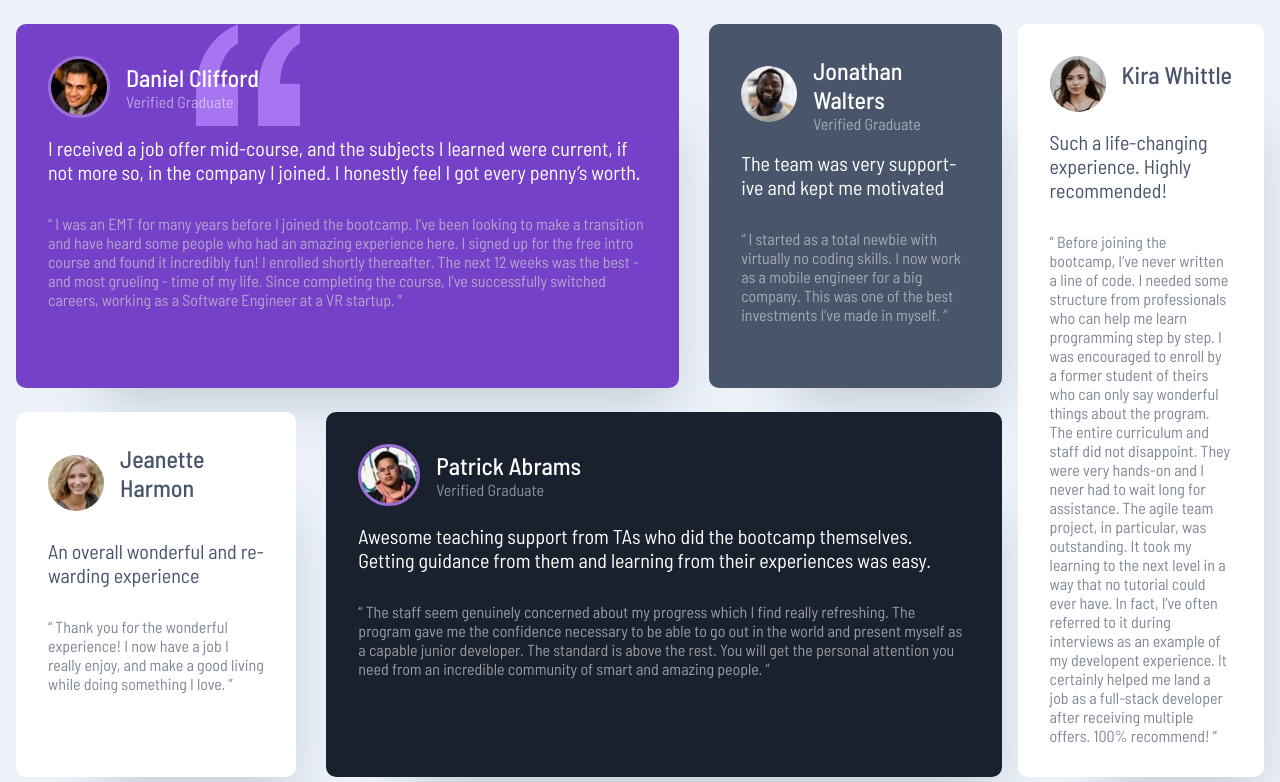
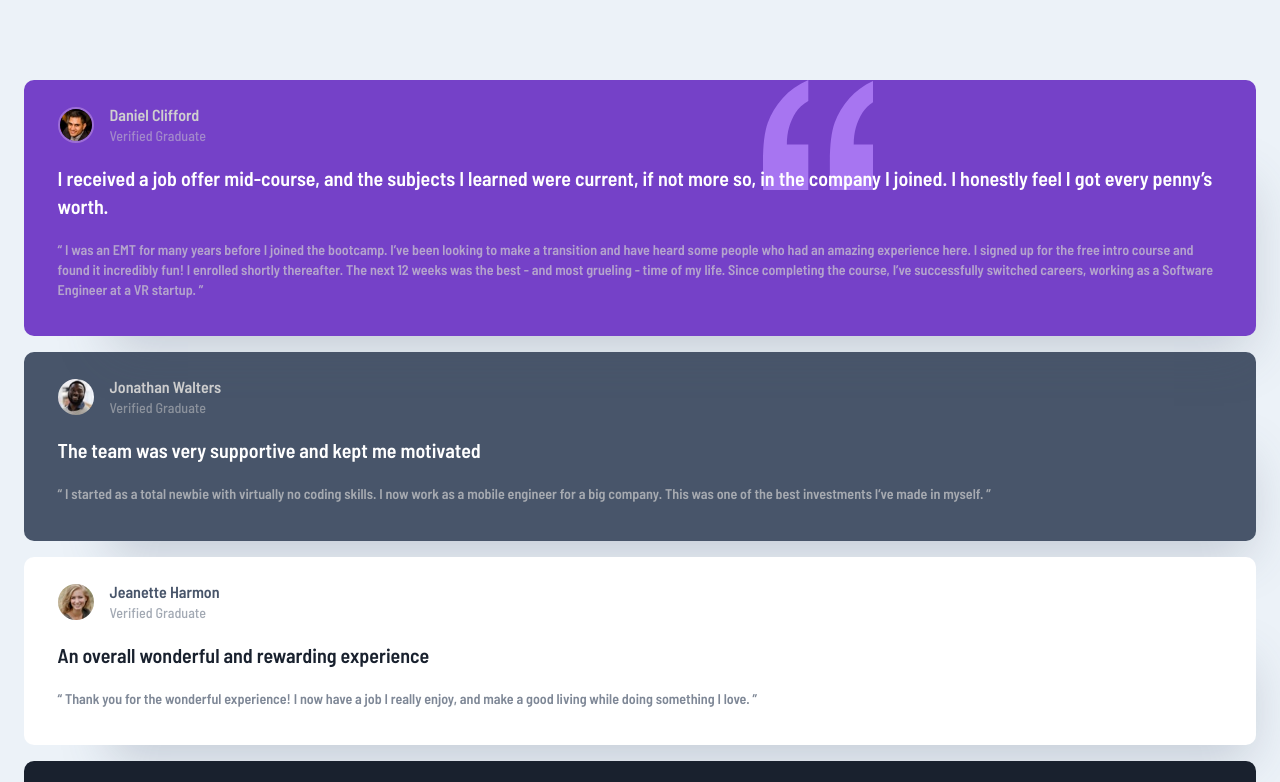
Before and after one commit to FrontendBy-GJ/testimonials-grid-section, a plain HTML site: page index.html in a window 1280 px wide. Shown: the top 782 px of the page. Drawn offline with Linux system fonts and the light colour scheme.

Commit message:
style: adjust colors and spacing

```diff
--- a/index.html
+++ b/index.html
@@ -17,11 +17,14 @@
   </head>
   <body>
     <main>
-      <div class="rows-container">
-        <div class="row">
       <article class="article-1">
         <div class="user">
-              <img src="/images/image-daniel.jpg" alt="Daniel Clifford" />
+          <img
+            width="36"
+            height="36"
+            src="/images/image-daniel.jpg"
+            alt="Daniel Clifford"
+          />
           <div class="name">
             <h2>Daniel Clifford</h2>
             <p>Verified Graduate</p>
@@ -29,58 +32,69 @@
         </div>
         <p class="title">
           I received a job offer mid-course, and the subjects I learned were
-              current, if not more so, in the company I joined. I honestly feel
-              I got every penny’s worth.
+          current, if not more so, in the company I joined. I honestly feel I
+          got every penny’s worth.
         </p>
         <p class="summary">
-              “ I was an EMT for many years before I joined the bootcamp. I’ve
-              been looking to make a transition and have heard some people who
-              had an amazing experience here. I signed up for the free intro
-              course and found it incredibly fun! I enrolled shortly thereafter.
-              The next 12 weeks was the best - and most grueling - time of my
-              life. Since completing the course, I’ve successfully switched
-              careers, working as a Software Engineer at a VR startup. ”
+          “ I was an EMT for many years before I joined the bootcamp. I’ve been
+          looking to make a transition and have heard some people who had an
+          amazing experience here. I signed up for the free intro course and
+          found it incredibly fun! I enrolled shortly thereafter. The next 12
+          weeks was the best - and most grueling - time of my life. Since
+          completing the course, I’ve successfully switched careers, working as
+          a Software Engineer at a VR startup. ”
         </p>
       </article>
+
       <article class="article-2">
         <div class="user">
-              <img src="/images/image-jonathan.jpg" alt="Jonathan Walters" />
+          <img
+            width="36"
+            height="36"
+            src="/images/image-jonathan.jpg"
+            alt="Jonathan Walters"
+          />
           <div class="name">
             <h2>Jonathan Walters</h2>
             <p>Verified Graduate</p>
           </div>
         </div>
-            <p class="title">
-              The team was very supportive and kept me motivated
-            </p>
+        <p class="title">The team was very supportive and kept me motivated</p>
         <p class="summary">
-              “ I started as a total newbie with virtually no coding skills. I
-              now work as a mobile engineer for a big company. This was one of
-              the best investments I’ve made in myself. ”
+          “ I started as a total newbie with virtually no coding skills. I now
+          work as a mobile engineer for a big company. This was one of the best
+          investments I’ve made in myself. ”
         </p>
       </article>
-        </div>
-        <div class="row">
+
       <article class="article-3">
         <div class="user">
-              <img src="/images/image-jeanette.jpg" alt="Jeanette Harmon" />
+          <img
+            width="36"
+            height="36"
+            src="/images/image-jeanette.jpg"
+            alt="Jeanette Harmon"
+          />
           <div class="name">
-                <h2 class="gray">Jeanette Harmon</h2>
+            <h2 class="">Jeanette Harmon</h2>
             <p>Verified Graduate</p>
           </div>
         </div>
-            <p class="title gray">
-              An overall wonderful and rewarding experience
-            </p>
-            <p class="summary gray">
-              “ Thank you for the wonderful experience! I now have a job I
-              really enjoy, and make a good living while doing something I love.
-              ”
+        <p class="title">An overall wonderful and rewarding experience</p>
+        <p class="summary">
+          “ Thank you for the wonderful experience! I now have a job I really
+          enjoy, and make a good living while doing something I love. ”
         </p>
       </article>
+
       <article class="article-4">
         <div class="user">
-              <img src="/images/image-patrick.jpg" alt="Patrick Abrams" />
+          <img
+            width="36"
+            height="36"
+            src="/images/image-patrick.jpg"
+            alt="Patrick Abrams"
+          />
           <div class="name">
             <h2>Patrick Abrams</h2>
             <p>Verified Graduate</p>
@@ -92,29 +106,32 @@
           easy.
         </p>
         <p class="summary">
-              “ The staff seem genuinely concerned about my progress which I
-              find really refreshing. The program gave me the confidence
-              necessary to be able to go out in the world and present myself as
-              a capable junior developer. The standard is above the rest. You
-              will get the personal attention you need from an incredible
-              community of smart and amazing people. ”
+          “ The staff seem genuinely concerned about my progress which I find
+          really refreshing. The program gave me the confidence necessary to be
+          able to go out in the world and present myself as a capable junior
+          developer. The standard is above the rest. You will get the personal
+          attention you need from an incredible community of smart and amazing
+          people. ”
         </p>
       </article>
-        </div>
-      </div>
 
       <article class="article-5">
         <div class="user">
-          <img src="/images/image-kira.jpg" alt="Kira Whittle" />
+          <img
+            width="36"
+            height="36"
+            src="/images/image-kira.jpg"
+            alt="Kira Whittle"
+          />
           <div class="name">
-            <h2 class="gray">Kira Whittle</h2>
+            <h2 class="">Kira Whittle</h2>
             <p>Verified Graduate</p>
           </div>
         </div>
-        <p class="title gray">
+        <p class="title">
           Such a life-changing experience. Highly recommended!
         </p>
-        <p class="summary gray">
+        <p class="summary">
           “ Before joining the bootcamp, I’ve never written a line of code. I
           needed some structure from professionals who can help me learn
           programming step by step. I was encouraged to enroll by a former
--- a/styles.css
+++ b/styles.css
@@ -17,7 +17,7 @@
 
 body {
   font-family: 'Barlow Semi Condensed', serif;
-  padding: 1rem;
+  padding: 5rem 1.5rem;
   background: var(--Light-grayish-blue);
 }
 
@@ -27,48 +27,120 @@ main {
   gap: 1rem;
 }
 
-.row {
-  display: flex;
-  flex-direction: column;
-  gap: 24px;
-}
-.rows-container {
-  display: flex;
-  flex-direction: column;
-  gap: 24px;
-}
-
 article {
   border-radius: 10px;
-  padding: 32px;
+  padding-block: 1.5rem 2.3rem;
+  padding-inline: 2.1rem;
+  text-wrap-style: stable;
   box-shadow: 40px 60px 50px -47px rgba(72, 85, 106, 0.25);
-  width: 327px;
 }
 
 .article-1 {
+  position: relative;
   background-color: var(--Moderate-violet);
-  background-image: url('/images/bg-pattern-quotation.svg');
-  background-repeat: no-repeat;
-  background-position: 180px 0;
+  isolation: isolate;
+  overflow: clip;
 
   img {
-    border: 3px solid rgb(157, 110, 215);
+    border: 2px solid rgb(157, 110, 215);
+  }
+
+  .user {
+    .name {
+      color: var(--Light-gray);
+    }
+  }
+
+  .title {
+    color: var(--White);
+  }
+  .summary {
+    color: var(--Light-gray);
+  }
+
+  &::before {
+    content: '';
+    position: absolute;
+    inset: 0 0 0 60%;
+    background-image: url('/images/bg-pattern-quotation.svg');
+    background-repeat: no-repeat;
+    background-size: cover;
+    height: 110px;
+    aspect-ratio: 1;
+    z-index: -1;
   }
 }
+
 .article-2 {
   background-color: var(--Very-dark-grayish-blue);
+
+  .user {
+    .name {
+      color: var(--Light-gray);
+    }
+  }
+
+  .title {
+    color: var(--White);
+  }
+  .summary {
+    color: var(--Light-gray);
+  }
 }
+
 .article-3 {
   background-color: var(--White);
+
+  .user {
+    .name {
+      color: var(--Very-dark-grayish-blue);
+    }
+  }
+
+  .title {
+    color: var(--Very-dark-blackish-blue);
+  }
+  .summary {
+    color: var(--Very-dark-grayish-blue);
+  }
 }
+
 .article-4 {
   background-color: var(--Very-dark-blackish-blue);
+
   img {
-    border: 3px solid rgb(157, 110, 215);
+    border: 2px solid rgb(157, 110, 215);
+  }
+
+  .user {
+    .name {
+      color: var(--Light-gray);
+    }
+  }
+
+  .title {
+    color: var(--White);
+  }
+  .summary {
+    color: var(--Light-gray);
   }
 }
+
 .article-5 {
   background-color: var(--White);
+
+  .user {
+    .name {
+      color: var(--Very-dark-grayish-blue);
+    }
+  }
+
+  .title {
+    color: var(--Very-dark-blackish-blue);
+  }
+  .summary {
+    color: var(--Very-dark-grayish-blue);
+  }
 }
 
 .user {
@@ -78,68 +150,40 @@ article {
   margin-block-end: 18px;
 
   img {
+    display: block;
+    width: 2.25rem;
+    aspect-ratio: 1;
+    object-fit: cover;
     border-radius: 50%;
   }
 
   .name {
+    line-height: 1.4;
+
     h2 {
-      color: var(--White);
-      font-weight: 500;
+      font-size: unset;
+      font-weight: 600;
     }
     p {
-      color: var(--White);
+      font-size: 0.88rem;
       opacity: 50%;
-    }
-    .gray {
-      color: var(--Very-dark-grayish-blue);
+      font-weight: 500;
     }
   }
 }
 
+.title,
+.summary {
+  font-weight: 600;
+  line-height: 1.4;
+}
+
 .title {
-  font-size: 20px;
-  color: var(--White);
-  margin-block-end: 30px;
-  hyphens: auto;
+  font-size: 1.25rem;
+  margin-block-end: 20px;
 }
 
 .summary {
-  color: var(--Light-gray);
-  opacity: 0.7;
+  opacity: 70%;
+  font-size: 0.88rem;
 }
-
-.gray {
-  color: var(--Very-dark-grayish-blue);
-}
-
-@media (width > 1150px) {
-  body {
-    min-height: 100dvh;
-    display: grid;
-    place-content: center;
-  }
-  main {
-    grid-template-columns: 2fr 0.5fr;
-
-    article {
-      width: unset;
-    }
-
-    .row {
-      display: flex;
-      gap: 30px;
-      height: 282px;
-      /* width: 822px; */
-      flex-direction: row;
-    }
-    .rows-container {
-      display: flex;
-      flex-direction: column;
-      gap: 24px;
-
-      .row {
-        flex: 1;
-      }
-    }
-  }
-}
```
Lines whose indentation alone changed are shown as unchanged.
